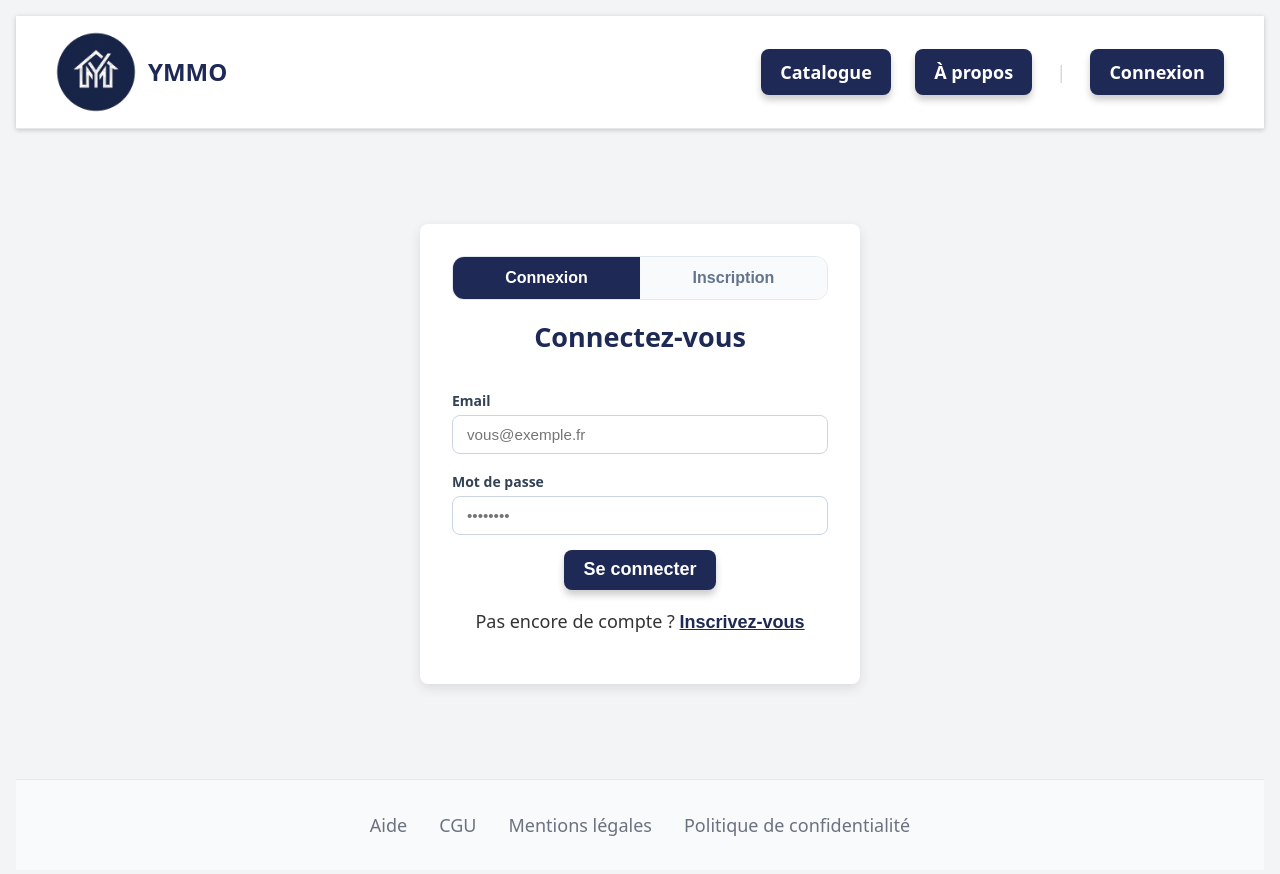
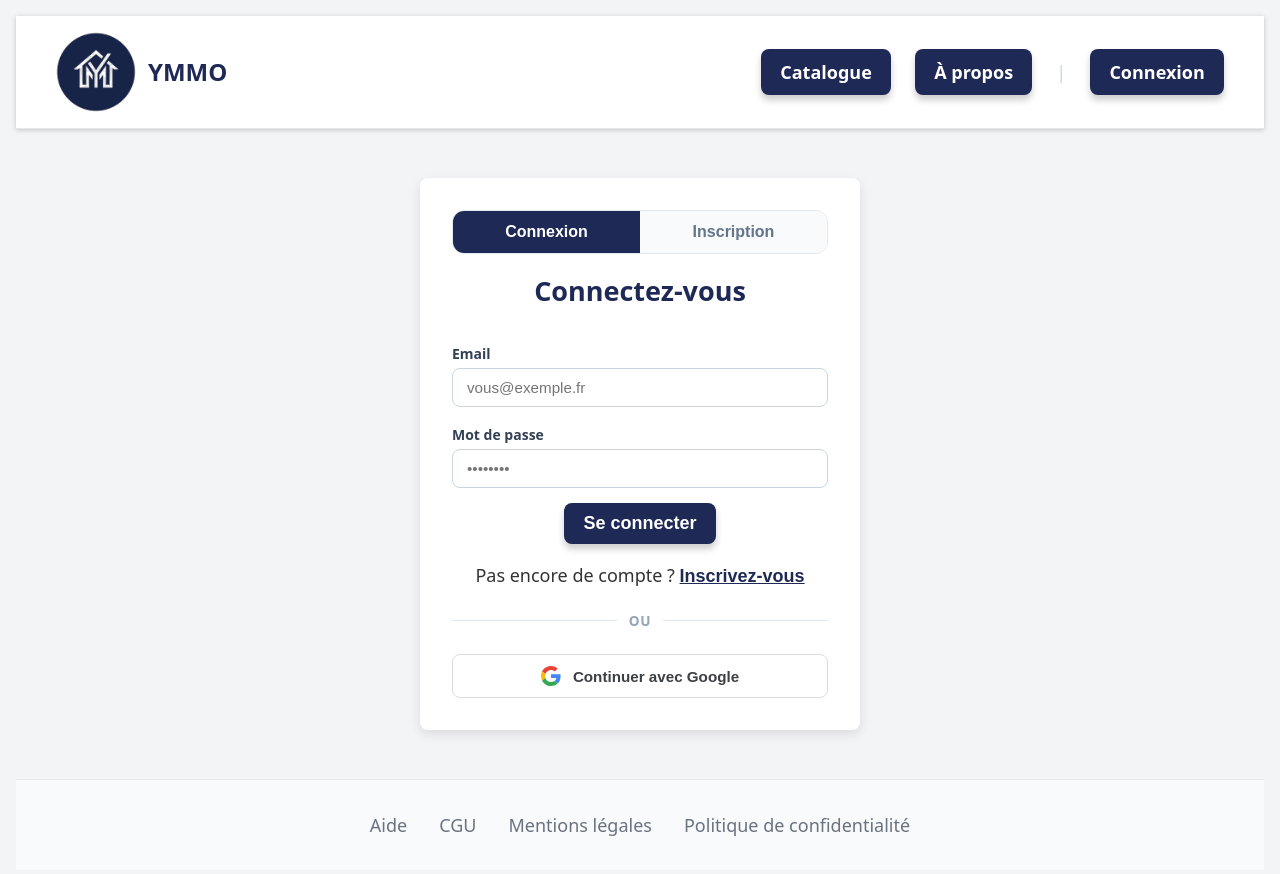
Before and after one commit to DantesDels/Project_YMMO, a Vue app in the folder YMMO_FrontEnd/: page /authentification in a window 1280 px wide. Shown: the top 874 px of the page. Built offline with nearby package versions, Linux system fonts and the light colour scheme.

Commit message:
feat: Google Sign-In button on auth page
- GoogleSignInButton.vue: styled component with Google brand logo
- auth store: googleLogin action (mock mode + API ready)
- Authentification.vue: Google button with 'ou' divider on both tabs
- Mock JWT for demo; real flow sends idToken to backend

```diff
--- /dev/null
+++ b/YMMO_FrontEnd/src/components/ui/GoogleSignInButton.vue
@@ -0,0 +1,67 @@
+<template>
+  <button
+    class="google-btn"
+    :disabled="loading"
+    @click="$emit('click')"
+  >
+    <svg class="google-icon" viewBox="0 0 48 48" aria-hidden="true">
+      <path fill="#EA4335" d="M24 9.5c3.54 0 6.71 1.22 9.21 3.6l6.85-6.85C35.9 2.38 30.47 0 24 0 14.62 0 6.51 5.38 2.56 13.22l7.98 6.19C12.43 13.72 17.74 9.5 24 9.5z"/>
+      <path fill="#4285F4" d="M46.98 24.55c0-1.57-.15-3.09-.38-4.55H24v9.02h12.94c-.58 2.96-2.26 5.48-4.78 7.18l7.73 6c4.51-4.18 7.09-10.36 7.09-17.65z"/>
+      <path fill="#FBBC05" d="M10.53 28.59A14.5 14.5 0 0 1 9.5 24c0-1.59.28-3.14.76-4.59l-7.98-6.19A23.99 23.99 0 0 0 0 24c0 3.77.87 7.35 2.56 10.56l7.97-5.97z"/>
+      <path fill="#34A853" d="M24 48c6.48 0 11.93-2.13 15.89-5.81l-7.73-6c-2.15 1.45-4.92 2.3-8.16 2.3-6.26 0-11.57-4.22-13.47-9.91l-7.98 5.97C6.51 42.62 14.62 48 24 48z"/>
+    </svg>
+    <span class="google-text">{{ loading ? 'Connexion en cours...' : 'Continuer avec Google' }}</span>
+  </button>
+</template>
+
+<script setup>
+defineProps({
+  loading: { type: Boolean, default: false },
+})
+
+defineEmits(['click'])
+</script>
+
+<style scoped>
+.google-btn {
+  display: flex;
+  align-items: center;
+  justify-content: center;
+  gap: 0.75rem;
+  width: 100%;
+  padding: 0.7rem 1rem;
+  border: 1px solid #dadce0;
+  border-radius: 8px;
+  background: white;
+  color: #3c4043;
+  font-size: 0.95rem;
+  font-weight: 600;
+  cursor: pointer;
+  transition: all 0.15s;
+}
+
+.google-btn:hover:not(:disabled) {
+  background: #f8f9fa;
+  border-color: #c6c9cc;
+  box-shadow: 0 1px 3px rgba(0,0,0,0.08);
+}
+
+.google-btn:active:not(:disabled) {
+  background: #f1f3f4;
+}
+
+.google-btn:disabled {
+  opacity: 0.6;
+  cursor: default;
+}
+
+.google-icon {
+  width: 20px;
+  height: 20px;
+  flex-shrink: 0;
+}
+
+.google-text {
+  white-space: nowrap;
+}
+</style>
--- a/YMMO_FrontEnd/src/stores/authentification.store.ts
+++ b/YMMO_FrontEnd/src/stores/authentification.store.ts
@@ -8,6 +8,9 @@ import type {
   AuthentificationResponse,
   JwtPayload
 } from '@/types';
+
+// Token JWT mock pour le mode démo Google
+const MOCK_GOOGLE_JWT = 'eyJhbGciOiJIUzI1NiIsInR5cCI6IkpXVCJ9.eyJodHRwOi8vc2NoZW1hcy5taWNyb3NvZnQuY29tL3dzLzIwMDgvMDYvaWRlbnRpdHkvY2xhaW1zL3JvbGUiOiJDbGllbnQiLCJ1c2VybmFtZSI6Ikdvb2dsZVVzZXIiLCJuYW1laWQiOiIxMjM0NTY3ODkwMTIzNDU2Nzg5MCIsImV4cCI6MTg5MzQ1NjAwMH0.rK0K0K0K0K0K0K0K0K0K0K0K0K0K0K0K0K0K0K0K0K0';
 
 export const useAuthentificationStore = defineStore('authentification', {
   state: () => ({
@@ -57,6 +60,38 @@ export const useAuthentificationStore = defineStore('authentification', {
       }
     },
 
+    async googleLogin(idToken?: string) {
+      this.isLoading = true;
+      this.error = null;
+      try {
+        // Mode réel : envoi du token Google au backend
+        if (idToken) {
+          const { data } = await api.post<AuthentificationResponse>('/authentification/google-login', { idToken });
+          localStorage.setItem('token', data.token);
+          const decoded = jwtDecode<JwtPayload>(data.token);
+          const role = decoded['http://schemas.microsoft.com/ws/2008/06/identity/claims/role'];
+          this.user = { token: data.token, username: data.username, contactId: data.contactID, role };
+          return;
+        }
+
+        // Mode mock : simuler une connexion Google
+        await new Promise(r => setTimeout(r, 800));
+        localStorage.setItem('token', MOCK_GOOGLE_JWT);
+        const decoded = jwtDecode<JwtPayload>(MOCK_GOOGLE_JWT);
+        const role = decoded['http://schemas.microsoft.com/ws/2008/06/identity/claims/role'];
+        this.user = {
+          token: MOCK_GOOGLE_JWT,
+          username: 'GoogleUser',
+          contactId: '12345678901234567890',
+          role,
+        };
+      } catch (err: any) {
+        this.error = "Erreur lors de la connexion avec Google.";
+      } finally {
+        this.isLoading = false;
+      }
+    },
+
     logout() {
       this.user = null;
       localStorage.removeItem('token');
--- a/YMMO_FrontEnd/src/views/authentification/Authentification.vue
+++ b/YMMO_FrontEnd/src/views/authentification/Authentification.vue
@@ -51,8 +51,14 @@
         </template>
       </AuthentificationForm>
 
+      <div v-if="activeTab === 'login'" class="divider">
+        <span>ou</span>
+      </div>
+
+      <GoogleSignInButton v-if="activeTab === 'login'" :loading="authStore.isLoading" @click="handleGoogleLogin" />
+
       <AuthentificationForm
-        v-else
+        v-if="activeTab === 'register'"
         title="Créez votre compte"
         button-text="S'inscrire"
         :loading="authStore.isLoading"
@@ -137,6 +143,12 @@
         </template>
       </AuthentificationForm>
 
+      <div v-if="activeTab === 'register'" class="divider">
+        <span>ou</span>
+      </div>
+
+      <GoogleSignInButton v-if="activeTab === 'register'" :loading="authStore.isLoading" @click="handleGoogleLogin" />
+
       <p v-if="authStore.error" class="error-msg">{{ authStore.error }}</p>
     </div>
   </div>
@@ -147,6 +159,7 @@ import { ref } from 'vue'
 import { useRouter } from 'vue-router'
 import { useAuthentificationStore } from '@/stores/authentification.store'
 import AuthentificationForm from '@/components/AuthentificationForm.vue'
+import GoogleSignInButton from '@/components/ui/GoogleSignInButton.vue'
 import type { LoginRequest, RegisterRequest } from '@/types'
 
 const router = useRouter()
@@ -159,6 +172,13 @@ async function handleLogin(form: Record<string, any>) {
     password: form.password,
   }
   await authStore.login(credentials)
+  if (!authStore.error && authStore.user) {
+    router.push(authStore.user.role === 'Agent' ? '/agent/dashboard' : '/dashboard')
+  }
+}
+
+async function handleGoogleLogin() {
+  await authStore.googleLogin()
   if (!authStore.error && authStore.user) {
     router.push(authStore.user.role === 'Agent' ? '/agent/dashboard' : '/dashboard')
   }
@@ -273,6 +293,29 @@ async function handleRegister(form: Record<string, any>) {
   color: #3b4a8a;
 }
 
+.divider {
+  display: flex;
+  align-items: center;
+  gap: 0.75rem;
+  margin: 1.25rem 0;
+}
+
+.divider::before,
+.divider::after {
+  content: '';
+  flex: 1;
+  height: 1px;
+  background: #e2e8f0;
+}
+
+.divider span {
+  font-size: 0.85rem;
+  color: #94a3b8;
+  font-weight: 600;
+  text-transform: uppercase;
+  letter-spacing: 0.05em;
+}
+
 .error-msg {
   margin-top: 1rem;
   text-align: center;
```
